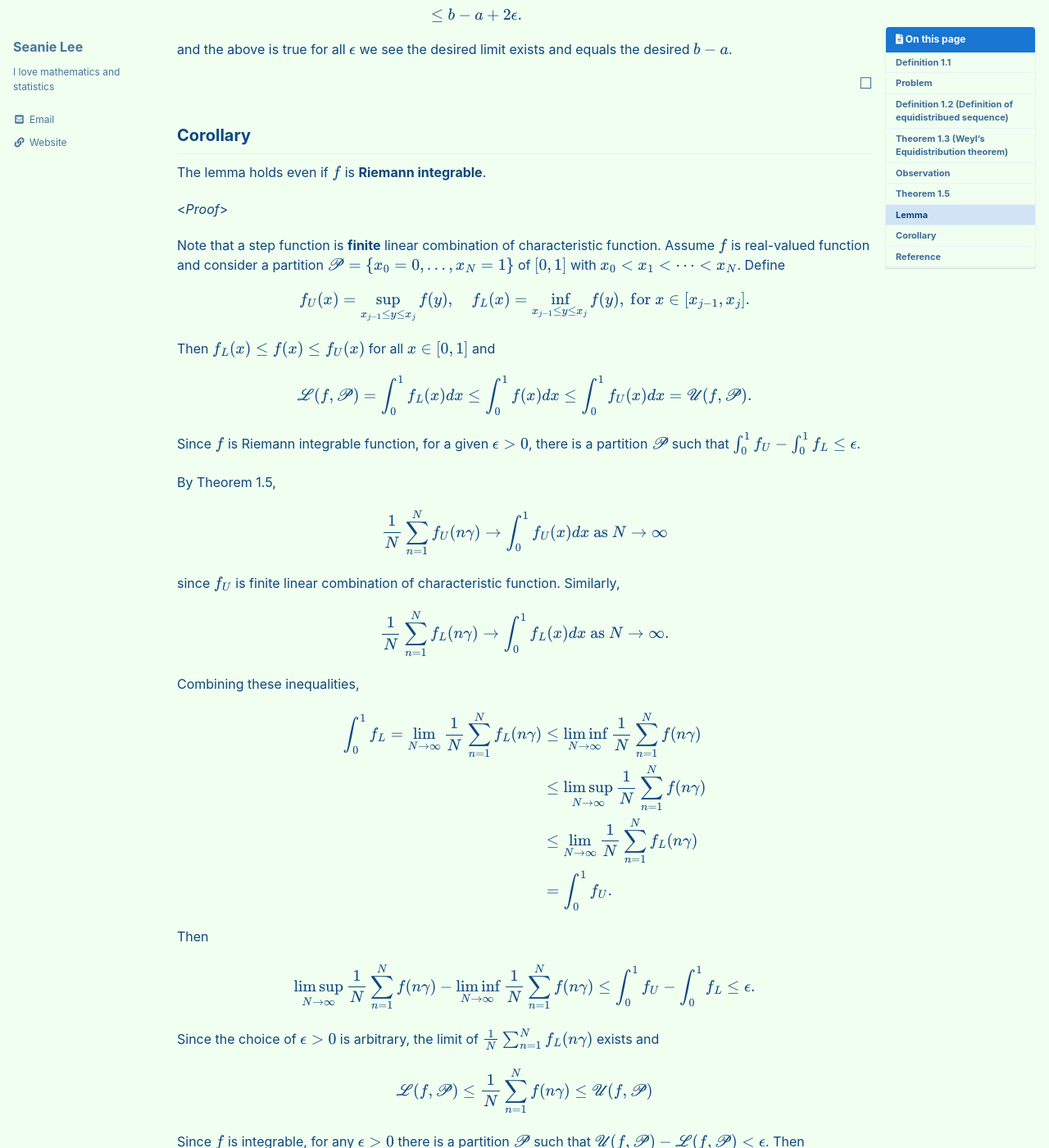
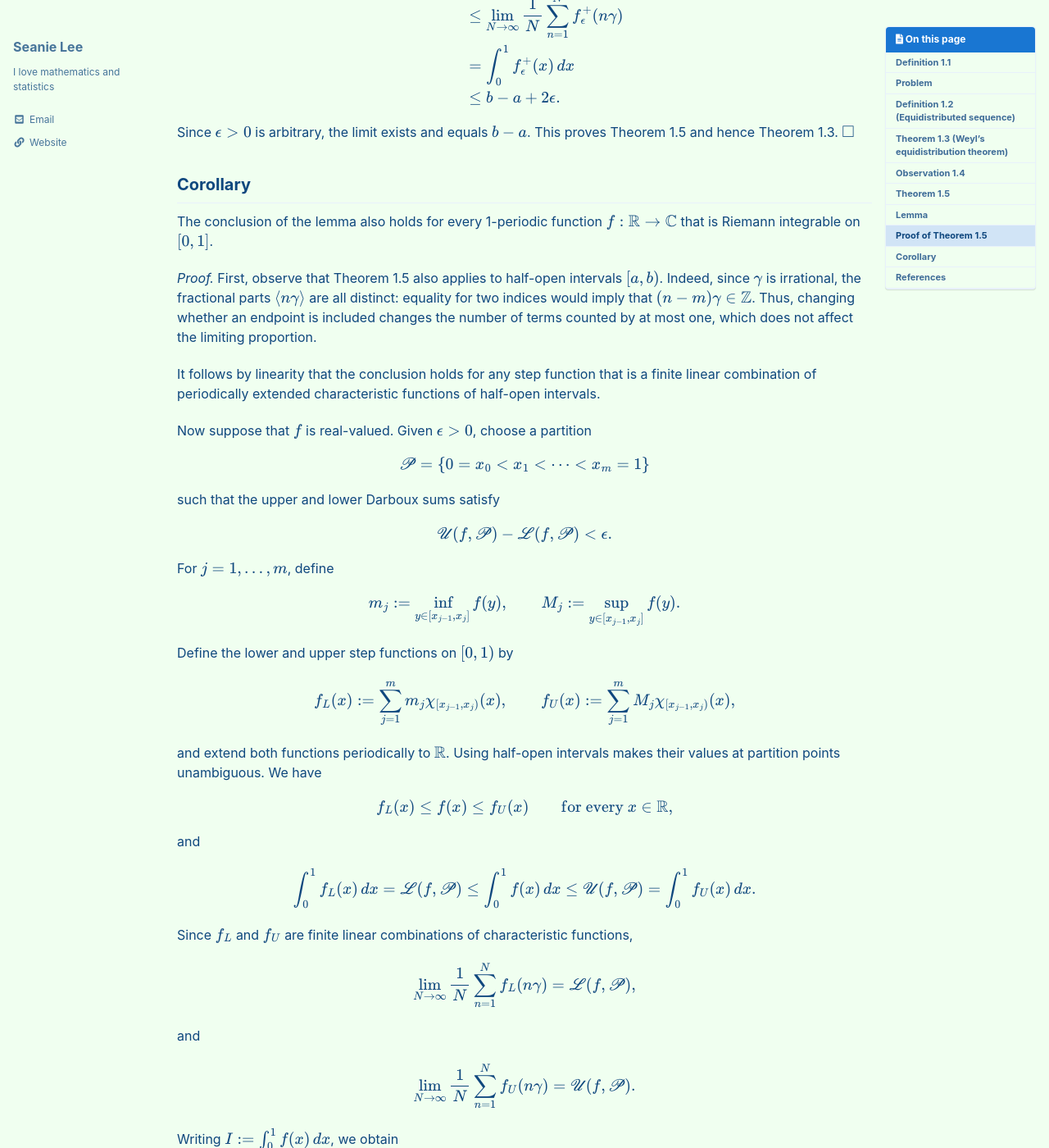
Before and after one commit to seanie12/blog, a Jekyll site: the page built from _posts/2024-03-09-equi-dist.md, in a window 1280 px wide and 1400 px high, scrolled down 3876 px. Shown: the whole window at 82% size. Built offline with Jekyll 4.4.1, drawn with Linux system fonts in a browser that asks for light colours; cached includes are drawn as plain includes; formulas are drawn with MathJax 3; some of the changed text lies outside the part shown.

Commit message:
Revise definitions and theorems in equidistribution post
Refactor definitions and theorems related to Weyl's equidistribution theorem for clarity and conciseness.

```diff
--- a/_posts/2024-03-09-equi-dist.md
+++ b/_posts/2024-03-09-equi-dist.md
@@ -8,303 +8,275 @@ tags:
   - Number theory
   - Weyl's Equidistribution theorem
 
-
-
 toc: true
 toc_sticky: true
 
-use_math : true
-comments : true
-
+use_math: true
+comments: true
 ---
 
 ## Definition 1.1
-Let $x\in\mathbb{R}$ be a real number. Then
 
-(1) Let $[x]$, the *integer part of* $x$, denote the greatest integer less than or equal to $x$.
+Let $x\in\mathbb{R}$.
 
-(2) Let $\langle x\rangle := x -[x]$ denote the *fractional part* of $x$.
-
-(3) Given $x,y\in\mathbb{R}$, if $x-y\in\mathbb{Z}$ we say
-
-
+1. The *integer part* of $x$, denoted by $[x]$, is the greatest integer less than or equal to $x$.
+2. The *fractional part* of $x$ is $\langle x\rangle:=x-[x]$.
+3. For $x,y\in\mathbb{R}$, we say that $x$ and $y$ are *congruent modulo 1* if $x-y\in\mathbb{Z}$. We write
 
 $$
-\begin{align*}
-x \equiv y \text{ mod } \mathbb{Z} \text{ or } x\equiv y \text{ mod} 1
-\end{align*}
+x\equiv y\pmod{\mathbb{Z}}
+\qquad\text{or}\qquad
+x\equiv y\pmod{1}.
 $$
 
-Of course $x\equiv y$ if and only if $\langle x \rangle = \langle y \rangle$.
-
+Thus, $x\equiv y\pmod{1}$ if and only if $\langle x\rangle=\langle y\rangle$.
 
 ## Problem
-Consider the collection $\\{ \langle n\gamma\rangle : n\in\mathbb{N}\\}$: is it dense in $[0,1)$? Kronecker's theorem: yes if $\gamma\notin\mathbb{Q}$.
 
-## Definition 1.2 (Definition of equidistribued sequence)
-For *every* interval $(a,b)\subset [0,1)$, if
+Is the set $\{\langle n\gamma\rangle:n\in\mathbb{N}\}$ dense in $[0,1)$? Kronecker's theorem tells us that the answer is yes when $\gamma\notin\mathbb{Q}$.
+
+Weyl's equidistribution theorem gives a stronger conclusion: the proportion of terms in any interval converges to the length of that interval.
+
+## Definition 1.2 (Equidistributed sequence)
+
+A sequence $(\xi_n)_{n\geq 1}$ in $[0,1)$ is *equidistributed* if, for every $0\leq a<b\leq 1$,
 
 $$
-\begin{align*}
-\lim_{N\to\infty} \frac{\lvert \{ n\in \{1,2,\ldots, N\}: \xi_n\in (a,b)\}\rvert }{N}=b-a,
-\end{align*}
+\lim_{N\to\infty}
+\frac{\bigl|\{n\in\{1,\ldots,N\}:\xi_n\in(a,b)\}\bigr|}{N}
+=b-a.
 $$
 
-then we call  $\\{ \xi_n\\}$ an *equidistributed sequence*.
+## Theorem 1.3 (Weyl's equidistribution theorem)
 
-## Theorem 1.3 (Weyl's Equidistribution theorem)
-If $\gamma\notin \mathbb{Q}$, then $\\{\langle n\gamma \rangle\\}$ is equidistributed in $[0,1)$.
+If $\gamma\notin\mathbb{Q}$, then $(\langle n\gamma\rangle)_{n\geq 1}$ is equidistributed in $[0,1)$.
 
+In particular, $\{\langle n\gamma\rangle:n\in\mathbb{N}\}$ is dense in $[0,1)$, since every interval of positive length contains terms of the sequence.
 
-## Observation
-Let $\chi_{(a,b)}$ denote the characteristic function of $(a,b)\subset [0,1)$, extended as a 1-periodic function. Then we observe that
+## Observation 1.4
+
+For $0\leq a<b\leq 1$, let $\chi_{(a,b)}$ be the characteristic function of $(a,b)$ on $[0,1)$, extended to $\mathbb{R}$ as a 1-periodic function. Then
 
 $$
-\begin{align*}
-\lvert \{ 1\leq n \leq N: \langle n\gamma \rangle \in (a,b)\}\rvert = \sum_{n=1}^N \chi_{(a,b)}(n\gamma)
-\end{align*}
+\bigl|\{1\leq n\leq N:\langle n\gamma\rangle\in(a,b)\}\bigr|
+=\sum_{n=1}^N\chi_{(a,b)}(n\gamma).
 $$
 
-Then the theorem 1.3 can be rephrased as follows:
+Thus, Theorem 1.3 can be restated as follows.
 
 ## Theorem 1.5
-Given any $\gamma \notin \mathbb{Q}$, and any $(a,b)\in [0,1)$,
+
+If $\gamma\notin\mathbb{Q}$, then, for every $0\leq a<b\leq 1$,
 
 $$
-\begin{align*}
-\lim_{N\to\infty} \frac{1}{N} \sum_{n=1}^N \chi_{(a,b)}(n\gamma) = \int_0^1 \chi_{(a,b)}(x) dx
-\end{align*}
+\lim_{N\to\infty}\frac{1}{N}\sum_{n=1}^N\chi_{(a,b)}(n\gamma)
+=\int_0^1\chi_{(a,b)}(x)\,dx
+=b-a.
 $$
 
 ## Lemma
-If $f$ is continuous and 1-periodic on $[0,1)$, and $\gamma \notin \mathbb{Q}$, then
+
+If $f:\mathbb{R}\to\mathbb{C}$ is continuous and 1-periodic, and $\gamma\notin\mathbb{Q}$, then
 
 $$
-\begin{align*}
-\frac{1}{N}\sum_{n=1}^N f(n\gamma) \rightarrow \int_0^1 f(x) dx.
-\end{align*}
+\lim_{N\to\infty}\frac{1}{N}\sum_{n=1}^N f(n\gamma)
+=\int_0^1 f(x)\,dx.
 $$
 
-<*Proof*>
+*Proof.* We consider three cases.
 
-1. Case: $f\in \\{1, e^{2\pi ix}, \ldots, e^{2\pi ikx},\ldots \\}$. For $f\equiv 1$, it is obvious. Otherwise,
+**1. Exponential functions.** Let $f(x)=e^{2\pi ikx}$, where $k\in\mathbb{Z}$. If $k=0$, both the average and the integral equal 1. If $k\neq 0$, then
 
 $$
-\begin{align*}
-\int_0^1 e^{2\pi ikx}dx &= \int_0^1 \cos(2\pi kx) + i\sin(2\pi kx) dx \\
-&=[\sin (2\pi kx) 2\pi k -i \cos(2 \pi kx) 2\pi k]_0^1  \\
-&= i(- \cos(2\pi k) + \cos(0))2\pi k \\
-&=0.
-\end{align*}
+\int_0^1 e^{2\pi ikx}\,dx
+=\left[\frac{e^{2\pi ikx}}{2\pi ik}\right]_0^1
+=0.
 $$
 
-Since $e^{2\pi ikx}\neq 1$ and
+Since $\gamma$ is irrational and $k\neq 0$, we have $e^{2\pi ik\gamma}\neq 1$. The geometric-series formula gives
 
 $$
-\begin{align*}
-\frac{1}{N} \sum_{n=1}^N f(n\gamma) &= \frac{1}{N} \sum_{n=1}^N e^{2\pi kn\gamma}  \\
-&=\frac{e^{2\pi k\gamma}}{N} \frac{1-e^{2\pi ikN\gamma}}{1-e^{2\pi ik\gamma}}
-\end{align*}
+\begin{aligned}
+\frac{1}{N}\sum_{n=1}^N e^{2\pi ikn\gamma}
+&=\frac{e^{2\pi ik\gamma}}{N}
+\frac{1-e^{2\pi ikN\gamma}}{1-e^{2\pi ik\gamma}}.
+\end{aligned}
 $$
 
-$\frac{1-e^{2\pi ikN\gamma}}{1-e^{2\pi ik\gamma}}$ is bounded, it  goes to $0$ as $N\to \infty$.
-
-2. Case: triogonometric polynomials. The problem is linear, so the lemma holds for linear combinations of exponentials.
-
-3. Case: $f$ is a continuous periodic function. Given $\epsilon>0$, choose trigonometric polynomial $P$ such that
-
+Consequently,
 
 $$
-\begin{align*}
-\sup_{x\in [0,1)} \lvert P(x) - f(x)\rvert < \frac{\epsilon}{3}.
-\end{align*}
+\left|\frac{1}{N}\sum_{n=1}^N e^{2\pi ikn\gamma}\right|
+\leq\frac{2}{N\lvert 1-e^{2\pi ik\gamma}\rvert}
+\longrightarrow 0.
 $$
 
-By case 2,
+**2. Trigonometric polynomials.** Every trigonometric polynomial is a finite linear combination of the functions $e^{2\pi ikx}$, with $k\in\mathbb{Z}$. The conclusion therefore follows from Case 1 by linearity.
+
+**3. Continuous periodic functions.** Let $\epsilon>0$. By the uniform approximation theorem for continuous periodic functions (for example, Fejér's theorem), there is a trigonometric polynomial $P$ such that
 
 $$
-\begin{align*}
-\left\lvert \sum_{n=1}^N P(n\gamma) - \int_0^1 P(x)dx \right\rvert < \frac{\epsilon}{3}.
-\end{align*}
+\sup_{x\in[0,1]}\lvert P(x)-f(x)\rvert<\frac{\epsilon}{3}.
 $$
 
-Then we get the conclusion as follows:
+By Case 2, for all sufficiently large $N$,
 
 $$
-\begin{align*}
-\left\lvert \frac{1}{N}\sum_{n=1}^N f(n\gamma) - \int_0^1 f(x)dx \right\rvert
- &\leq \left\lvert \frac{1}{N} \sum_{n=1}^N f(n\gamma) - \frac{1}{N}\sum_{n=1}^N P(n\gamma)\right\rvert \\
-&+ \left\lvert  \frac{1}{N}\sum_{n=1}^N P(n\gamma) - \int_0^1 P(x)dx \right\rvert \\
-&+ \left\lvert\int_0^1 P(x)dx - \int_0^1 f(x)dx \right\rvert \\
-& < \epsilon
-\end{align*}
+\left|\frac{1}{N}\sum_{n=1}^N P(n\gamma)-\int_0^1 P(x)\,dx\right|
+<\frac{\epsilon}{3}.
 $$
 
-$$\tag*{$\square$}$$
-
-
-Given $\epsilon>0$, take
+For these $N$, periodicity and the triangle inequality give
 
 $$
-\begin{align*}
-f^{+}_{\epsilon} \text{ and } f^{-}_{\epsilon}
-\end{align*}
+\begin{aligned}
+\left|\frac{1}{N}\sum_{n=1}^N f(n\gamma)-\int_0^1 f(x)\,dx\right|
+&\leq\left|\frac{1}{N}\sum_{n=1}^N\bigl(f(n\gamma)-P(n\gamma)\bigr)\right|\\
+&\quad+\left|\frac{1}{N}\sum_{n=1}^N P(n\gamma)-\int_0^1 P(x)\,dx\right|\\
+&\quad+\left|\int_0^1\bigl(P(x)-f(x)\bigr)\,dx\right|\\
+&<\epsilon.
+\end{aligned}
 $$
 
-to be continuous 1-periodic function such that
+This proves the lemma. $\square$
 
-1) approximate $\chi_{(a,b)}$ from above and below
+## Proof of Theorem 1.5
 
-2) bounded by 1
+Let $\epsilon>0$. Choose continuous 1-periodic functions $f^-_\epsilon$ and $f^+_\epsilon$ such that
 
-3) agree on $\chi_{(a,b)}$ except in intervals of total length $2\epsilon$.
+$$
+0\leq f^-_\epsilon(x)\leq\chi_{(a,b)}(x)\leq f^+_\epsilon(x)\leq 1,
+$$
+
+and both functions agree with $\chi_{(a,b)}$ except in small neighborhoods of the endpoints whose total length in $[0,1)$ is at most $2\epsilon$. These functions can be constructed using linear ramps near the endpoints, with periodicity taken into account at 0 and 1.
 
 <img width="800"
      src="https://raw.githubusercontent.com/seanie12/blog/master/assets/fourier_analysis_graph.jpeg"
      alt="Continuous upper and lower approximations of the indicator function">
 
-
-
 In particular,
 
 $$
-\begin{align*}
-f^{-}_{\epsilon}(x) \leq \chi_{(a,b)}(x)\leq f^{+}_{\epsilon}(x),
-\end{align*}
+b-a-2\epsilon\leq\int_0^1 f^-_\epsilon(x)\,dx,
+\qquad
+\int_0^1 f^+_\epsilon(x)\,dx\leq b-a+2\epsilon.
+$$
+
+The pointwise inequalities imply
+
+$$
+\frac{1}{N}\sum_{n=1}^N f^-_\epsilon(n\gamma)
+\leq\frac{1}{N}\sum_{n=1}^N\chi_{(a,b)}(n\gamma)
+\leq\frac{1}{N}\sum_{n=1}^N f^+_\epsilon(n\gamma).
+$$
+
+Applying the lemma yields
+
+$$
+\begin{aligned}
+b-a-2\epsilon
+&\leq\int_0^1 f^-_\epsilon(x)\,dx\\
+&=\lim_{N\to\infty}\frac{1}{N}\sum_{n=1}^N f^-_\epsilon(n\gamma)\\
+&\leq\liminf_{N\to\infty}\frac{1}{N}\sum_{n=1}^N\chi_{(a,b)}(n\gamma)\\
+&\leq\limsup_{N\to\infty}\frac{1}{N}\sum_{n=1}^N\chi_{(a,b)}(n\gamma)\\
+&\leq\lim_{N\to\infty}\frac{1}{N}\sum_{n=1}^N f^+_\epsilon(n\gamma)\\
+&=\int_0^1 f^+_\epsilon(x)\,dx\\
+&\leq b-a+2\epsilon.
+\end{aligned}
+$$
+
+Since $\epsilon>0$ is arbitrary, the limit exists and equals $b-a$. This proves Theorem 1.5 and hence Theorem 1.3. $\square$
+
+## Corollary
+
+The conclusion of the lemma also holds for every 1-periodic function $f:\mathbb{R}\to\mathbb{C}$ that is Riemann integrable on $[0,1]$.
+
+*Proof.* First, observe that Theorem 1.5 also applies to half-open intervals $[a,b)$. Indeed, since $\gamma$ is irrational, the fractional parts $\langle n\gamma\rangle$ are all distinct: equality for two indices would imply that $(n-m)\gamma\in\mathbb{Z}$. Thus, changing whether an endpoint is included changes the number of terms counted by at most one, which does not affect the limiting proportion.
+
+It follows by linearity that the conclusion holds for any step function that is a finite linear combination of periodically extended characteristic functions of half-open intervals.
+
+Now suppose that $f$ is real-valued. Given $\epsilon>0$, choose a partition
+
+$$
+\mathscr{P}=\{0=x_0<x_1<\cdots<x_m=1\}
+$$
+
+such that the upper and lower Darboux sums satisfy
+
+$$
+\mathscr{U}(f,\mathscr{P})-\mathscr{L}(f,\mathscr{P})<\epsilon.
+$$
+
+For $j=1,\ldots,m$, define
+
+$$
+m_j:=\inf_{y\in[x_{j-1},x_j]}f(y),
+\qquad
+M_j:=\sup_{y\in[x_{j-1},x_j]}f(y).
+$$
+
+Define the lower and upper step functions on $[0,1)$ by
+
+$$
+f_L(x):=\sum_{j=1}^m m_j\chi_{[x_{j-1},x_j)}(x),
+\qquad
+f_U(x):=\sum_{j=1}^m M_j\chi_{[x_{j-1},x_j)}(x),
+$$
+
+and extend both functions periodically to $\mathbb{R}$. Using half-open intervals makes their values at partition points unambiguous. We have
+
+$$
+f_L(x)\leq f(x)\leq f_U(x)
+\qquad\text{for every }x\in\mathbb{R},
 $$
 
 and
 
 $$
-\begin{align*}
-b-a-2\epsilon \leq \int_0^1 f^{-}_\epsilon(x) dx\quad \text{ and }  \quad \int_0^1 f^{+}_\epsilon(x) dx \leq b-a+2\epsilon.
-\end{align*}
+\int_0^1 f_L(x)\,dx
+=\mathscr{L}(f,\mathscr{P})
+\leq\int_0^1 f(x)\,dx
+\leq\mathscr{U}(f,\mathscr{P})
+=\int_0^1 f_U(x)\,dx.
 $$
 
-Moreover,
+Since $f_L$ and $f_U$ are finite linear combinations of characteristic functions,
 
 $$
-\begin{align*}
-\frac{1}{N}\sum_{n=1}^N f^-_\epsilon(n\gamma) \leq \frac{1}{N} \sum_{n=1}^N \chi_{(a,b)}(n\gamma) \leq \frac{1}{N} \sum_{n=1}^N f^+_\epsilon(n\gamma).
-\end{align*}
+\lim_{N\to\infty}\frac{1}{N}\sum_{n=1}^N f_L(n\gamma)
+=\mathscr{L}(f,\mathscr{P}),
 $$
 
-By the lemma,
+and
 
 $$
-\begin{align*}
-b-a-2\epsilon &\leq \int_0^1f^-_\epsilon(x)dx = \lim_{N\to\infty} \frac{1}{N}\sum_{n=1}^N f^-_\epsilon(n\gamma) \\
-&\leq \liminf_{N\to\infty} \frac{1}{N} \chi_{(a,b)}(n\gamma) \\
-&\leq \limsup_{N\to\infty} \frac{1}{N} \chi_{(a,b)}(n\gamma) \\
-&\leq \lim_{N\to\infty} \frac{1}{N}\sum_{n=1}^N f^+_\epsilon(n\gamma) =\int_0^1 f^+_\epsilon (x) dx \\
-&\leq b-a +2\epsilon.
-\end{align*}
+\lim_{N\to\infty}\frac{1}{N}\sum_{n=1}^N f_U(n\gamma)
+=\mathscr{U}(f,\mathscr{P}).
 $$
 
-and the above is true for all $\epsilon$ we see the desired limit exists and equals the desired $b-a$.
-
-$$\tag*{$\square$}$$
-
-## Corollary
-The lemma holds even if $f$ is **Riemann integrable**.
-
-<*Proof*>
-
-Note that a step function is **finite** linear combination of characteristic function. Assume $f$ is real-valued function and consider a partition $\mathscr{P}=\\{x_0=0, \ldots, x_N=1\\}$ of $[0,1]$ with $x_0 < x_1 < \cdots < x_N$. Define
+Writing $I:=\int_0^1 f(x)\,dx$, we obtain
 
 $$
-\begin{align*}
-f_U(x) = \sup_{x_{j-1} \leq y \leq x_j} f(y), \quad f_L(x) = \inf_{x_{j-1}\leq y \leq x_j} f(y), \text{ for } x\in [x_{j-1}, x_j].
-\end{align*}
+\begin{aligned}
+I-\epsilon
+&<\mathscr{L}(f,\mathscr{P})\\
+&\leq\liminf_{N\to\infty}\frac{1}{N}\sum_{n=1}^N f(n\gamma)\\
+&\leq\limsup_{N\to\infty}\frac{1}{N}\sum_{n=1}^N f(n\gamma)\\
+&\leq\mathscr{U}(f,\mathscr{P})\\
+&<I+\epsilon.
+\end{aligned}
 $$
 
-Then $f_L(x) \leq f(x) \leq f_U(x)$ for all $x\in [0,1]$ and
+Because $\epsilon>0$ is arbitrary, the limit exists and equals $I$:
 
 $$
-\begin{align*}
-\mathscr{L}(f, \mathscr{P})=\int_0^1 f_L(x)dx \leq \int_0^1f(x)dx\leq \int_0^1 f_U(x)dx=\mathscr{U}(f,\mathscr{P}).
-\end{align*}
+\lim_{N\to\infty}\frac{1}{N}\sum_{n=1}^N f(n\gamma)
+=\int_0^1 f(x)\,dx.
 $$
 
-Since $f$ is Riemann integrable function, for a given $\epsilon >0$, there is a partition $\mathscr{P}$ such that $\int_0^1 f_U - \int_0^1 f_L\leq \epsilon$.
+For complex-valued $f$, apply the real-valued result separately to its real and imaginary parts. $\square$
 
-By Theorem 1.5,
+## References
 
-$$
-\begin{align*}
-\frac{1}{N} \sum_{n=1}^N f_U (n\gamma) \to \int_0^1 f_U(x)dx \text{ as } N\to\infty
-\end{align*}
-$$
-
-since $f_U$ is finite linear combination of characteristic function. Similarly,
-
-$$
-\begin{align*}
-\frac{1}{N} \sum_{n=1}^N f_L (n\gamma) \to \int_0^1 f_L(x)dx \text{ as } N\to\infty.
-\end{align*}
-$$
-
-Combining these inequalities,
-
-$$
-\begin{align*}
-\int_0^1 f_L=\lim_{N\to\infty}\frac{1}{N} \sum_{n=1}^N f_L (n\gamma) &\leq \liminf_{N\to\infty} \frac{1}{N} \sum_{n=1}^N f (n\gamma) \\
-&\leq \limsup_{N\to\infty} \frac{1}{N} \sum_{n=1}^N f (n\gamma) \\
-&\leq\lim_{N\to\infty}\frac{1}{N} \sum_{n=1}^N f_L (n\gamma)  \\
-&=\int_0^1 f_U.
-\end{align*}
-$$
-
-Then
-
-$$
-\begin{align*}
-\limsup_{N\to\infty}\frac{1}{N} \sum_{n=1}^N f (n\gamma) -\liminf_{N\to\infty} \frac{1}{N} \sum_{n=1}^N f (n\gamma) \leq \int_0^1 f_U -\int_0^1 f_L \leq \epsilon.
-\end{align*}
-$$
-
-Since the choice of $\epsilon>0$ is arbitrary, the limit of $\frac{1}{N} \sum_{n=1}^N f_L (n\gamma)$ exists and
-
-$$
-\begin{align*}
-\mathscr{L}(f,\mathscr{P})\leq \frac{1}{N} \sum_{n=1}^N f (n\gamma) \leq \mathscr{U}(f, \mathscr{P})
-\end{align*}
-$$
-
-Since $f$ is integrable, for any $\epsilon >0$ there is a partition $\mathscr{P}$ such that $\mathscr{U}(f,\mathscr{P})- \mathscr{L}(f,\mathscr{P}) <\epsilon$.  Then
-
-$$
-\begin{align*}
-\mathscr{U}(f,\mathscr{P}) \leq \mathscr{L}(f,\mathscr{P}) +\epsilon \leq \int_0^1f _\epsilon.
-\end{align*}
-$$
-
-
-Similarly,
-
-$$
-\begin{align*}
-\mathscr{L}(f,\mathscr{P}) \leq \mathscr{U}(f,\mathscr{P}) -\epsilon \leq \int_0^1f -\epsilon.
-\end{align*}
-$$
-
-Thus,
-
-$$
-\begin{align*}
-\int_0^1 f -\epsilon \leq \lim_{N\to\infty}\frac{1}{N}\sum_{n=1}^N f(n\gamma) \leq \int_0^1 f +\epsilon.
-\end{align*}
-$$
-
-Then we can conclude that
-
-$$
-\begin{align*}
-\lim_{N\to\infty}\frac{1}{N}\sum_{n=1}^N f(n\gamma) =\int_0^1 f(x)dx
-\end{align*}
-$$
-
-$$\tag*{$\square$}$$
-## Reference
-- Elias M. Stein and  Rami Shakarchi **『**Fourier Analysis: An Introduction**』**
-- **[Math 139 Fourier Analysis Notes](https://drive.google.com/file/d/1f1pp1QkF0BqqLELBrKyk69X0ofd3SjdR/view?usp=sharing)**
+- Elias M. Stein and Rami Shakarchi, *Fourier Analysis: An Introduction*.
+- [Math 139 Fourier Analysis Notes](https://drive.google.com/file/d/1f1pp1QkF0BqqLELBrKyk69X0ofd3SjdR/view?usp=sharing).
```
